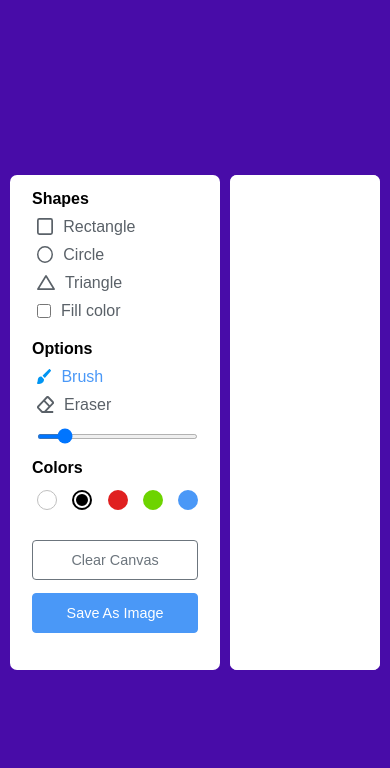
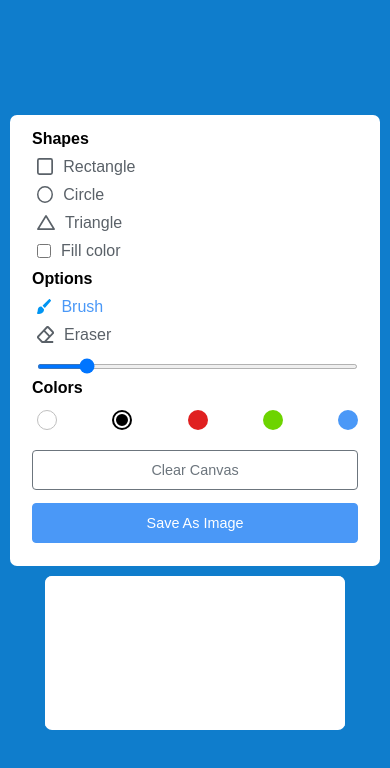
Before and after one commit to YawBoah/Drawing-App, a plain HTML site: page index.html in a window 390 px wide. Drawn offline with Linux system fonts and the light colour scheme.

Commit message:
Added media query for smaller screens

```diff
--- a/style.css
+++ b/style.css
@@ -176,3 +176,26 @@ section{
   width: 100%;
   height: 100%;
 }
+
+
+/* Add the following media query for smaller screens */
+@media screen and (max-width: 768px) {
+
+    body {
+      background: #0f7dcc; /* Change the background color for smaller screens */
+    }
+
+    .container {
+      flex-direction: column; /* Stack sections vertically on smaller screens */
+      align-items: center; /* Center sections vertically on smaller screens */
+    }
+
+    .tools-board {
+      width: 100%; /* Make the tools board full width on smaller screens */
+    }
+
+    .tools-board .row {
+      margin-bottom: 10px; /* Reduce spacing between rows on smaller screens */
+    }
+
+  }
```
